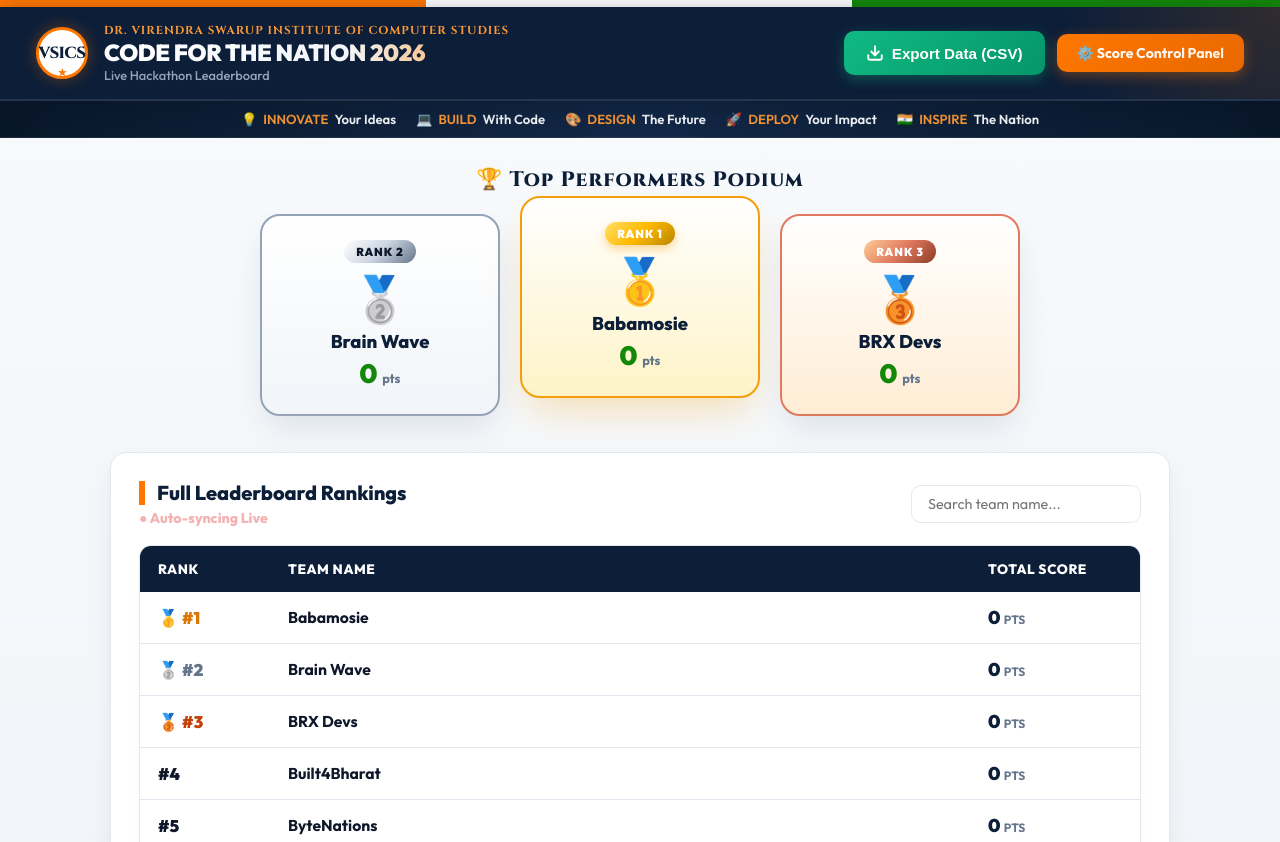
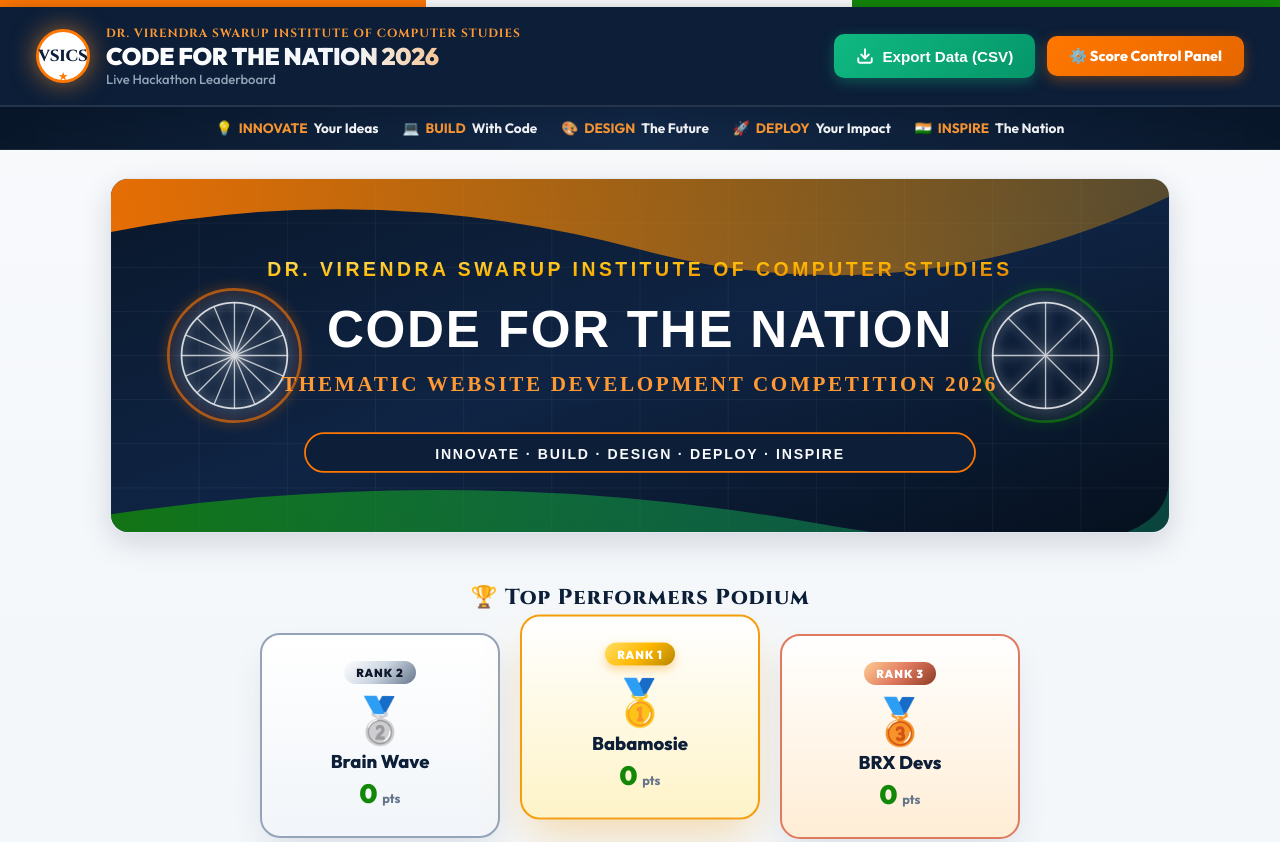
Before and after one commit to sarvasva-dev/CODEFORNATION, a website: page leaderboard.html in a window 1280 px wide. Shown: the top 842 px of the page. Drawn offline with Linux system fonts and the light colour scheme.

Commit message:
feat: embed high quality SVG hero banner and add rich CSS keyframe animations for VSICS theme

```diff
--- a/leaderboard.html
+++ b/leaderboard.html
@@ -44,6 +44,11 @@
   </div>
 
   <main class="container">
+    <!-- SVG Vector Hero Banner -->
+    <div class="hero-banner-wrap">
+      <img src="assets/hero_banner.svg" alt="VSICS Code for the Nation Banner" class="hero-banner-img">
+    </div>
+
     <!-- Top 3 Podium Section -->
     <section class="podium-container">
       <h2 class="podium-title">🏆 Top Performers Podium</h2>
--- a/style.css
+++ b/style.css
@@ -20,8 +20,8 @@
   --text-main: #0F172A;
   --text-muted: #64748B;
   --bg-gradient: linear-gradient(180deg, #F8FAFC 0%, #EDF2F7 100%);
-  --card-shadow: 0 12px 30px -5px rgba(12, 30, 56, 0.08), 0 4px 12px -2px rgba(12, 30, 56, 0.04);
-  --glass-card: rgba(255, 255, 255, 0.95);
+  --card-shadow: 0 14px 35px -5px rgba(12, 30, 56, 0.1), 0 4px 14px -2px rgba(12, 30, 56, 0.04);
+  --glass-card: rgba(255, 255, 255, 0.96);
   --border-color: #E2E8F0;
 }
 
@@ -38,6 +38,33 @@ body {
   min-height: 100vh;
   display: flex;
   flex-direction: column;
+  overflow-x: hidden;
+}
+
+/* Keyframe Animations */
+@keyframes pulseGlow {
+  0%, 100% { box-shadow: 0 0 16px var(--saffron-glow); }
+  50% { box-shadow: 0 0 28px rgba(255, 153, 51, 0.7); }
+}
+
+@keyframes floatPodium {
+  0%, 100% { transform: translateY(-18px); }
+  50% { transform: translateY(-26px); }
+}
+
+@keyframes floatItem {
+  0%, 100% { transform: translateY(0); }
+  50% { transform: translateY(-6px); }
+}
+
+@keyframes slideInUp {
+  from { opacity: 0; transform: translateY(20px); }
+  to { opacity: 1; transform: translateY(0); }
+}
+
+@keyframes shimmer {
+  0% { background-position: -200% 0; }
+  100% { background-position: 200% 0; }
 }
 
 /* Tricolor Banner Top Strip */
@@ -45,14 +72,14 @@ body {
   height: 7px;
   width: 100%;
   background: linear-gradient(90deg, #FF7700 0% 33.3%, #FFFFFF 33.3% 66.6%, #138808 66.6% 100%);
-  box-shadow: 0 2px 8px rgba(0, 0, 0, 0.1);
+  box-shadow: 0 2px 8px rgba(0, 0, 0, 0.15);
 }
 
 /* Top Header Bar */
 .topbar {
   background: var(--navy);
   color: #fff;
-  padding: 16px 36px;
+  padding: 18px 36px;
   display: flex;
   align-items: center;
   justify-content: space-between;
@@ -64,17 +91,6 @@ body {
   overflow: hidden;
 }
 
-.topbar::before {
-  content: '';
-  position: absolute;
-  top: 0;
-  right: 0;
-  width: 300px;
-  height: 100%;
-  background: radial-gradient(circle at 100% 0%, rgba(255, 119, 0, 0.15), transparent 70%);
-  pointer-events: none;
-}
-
 .logo-block {
   display: flex;
   align-items: center;
@@ -82,20 +98,19 @@ body {
 }
 
 .vsics-badge {
-  width: 52px;
-  height: 52px;
+  width: 54px;
+  height: 54px;
   border-radius: 50%;
   background: #ffffff;
   border: 3px solid var(--saffron);
   display: flex;
   align-items: center;
   justify-content: center;
-  box-shadow: 0 0 16px var(--saffron-glow);
+  animation: pulseGlow 3s infinite ease-in-out;
   font-family: 'Cinzel', serif;
   font-weight: 800;
   font-size: 16px;
   color: var(--navy);
-  letter-spacing: -0.5px;
   position: relative;
 }
 
@@ -109,7 +124,7 @@ body {
 
 .brand-info h1 {
   font-family: 'Outfit', sans-serif;
-  font-size: 1.45rem;
+  font-size: 1.5rem;
   font-weight: 900;
   letter-spacing: -0.3px;
   background: linear-gradient(90deg, #FFFFFF 0%, #F1F5F9 60%, var(--saffron-bright) 100%);
@@ -119,7 +134,7 @@ body {
 
 .brand-info .institution {
   font-family: 'Cinzel', serif;
-  font-size: 0.72rem;
+  font-size: 0.74rem;
   font-weight: 700;
   color: var(--saffron-bright);
   letter-spacing: 1px;
@@ -127,7 +142,7 @@ body {
 }
 
 .brand-info .subtitle {
-  font-size: 0.8rem;
+  font-size: 0.82rem;
   color: #94A3B8;
   font-weight: 500;
 }
@@ -142,9 +157,9 @@ body {
 .nav-btn {
   background: linear-gradient(135deg, var(--saffron) 0%, #E66700 100%);
   color: #FFFFFF;
-  font-weight: 700;
-  font-size: 0.88rem;
-  padding: 10px 20px;
+  font-weight: 800;
+  font-size: 0.9rem;
+  padding: 11px 22px;
   border-radius: 10px;
   text-decoration: none;
   transition: all 0.25s ease;
@@ -158,16 +173,15 @@ body {
 .nav-btn:hover {
   transform: translateY(-2px);
   box-shadow: 0 6px 20px rgba(255, 119, 0, 0.5);
-  background: linear-gradient(135deg, #FF881A 0%, var(--saffron) 100%);
 }
 
 .export-btn {
   background: linear-gradient(135deg, #10B981 0%, #059669 100%);
   color: #FFFFFF;
   border: none;
-  font-weight: 700;
-  font-size: 0.88rem;
-  padding: 10px 20px;
+  font-weight: 800;
+  font-size: 0.9rem;
+  padding: 11px 22px;
   border-radius: 10px;
   cursor: pointer;
   display: inline-flex;
@@ -183,19 +197,42 @@ body {
   box-shadow: 0 6px 20px rgba(16, 185, 129, 0.5);
 }
 
+/* Event Hero Image Banner */
+.hero-banner-wrap {
+  width: 100%;
+  border-radius: 18px;
+  overflow: hidden;
+  box-shadow: 0 10px 30px rgba(12, 30, 56, 0.15);
+  margin-bottom: 24px;
+  border: 1px solid var(--border-color);
+  animation: slideInUp 0.6s ease-out;
+}
+
+.hero-banner-img {
+  width: 100%;
+  height: auto;
+  display: block;
+  object-fit: cover;
+  transition: transform 0.4s ease;
+}
+
+.hero-banner-wrap:hover .hero-banner-img {
+  transform: scale(1.02);
+}
+
 /* Event Banner Strip */
 .event-strip {
   background: linear-gradient(90deg, #09172A 0%, #122847 50%, #09172A 100%);
   color: #E2E8F0;
-  padding: 10px 24px;
+  padding: 12px 24px;
   text-align: center;
-  font-size: 0.82rem;
-  font-weight: 600;
+  font-size: 0.85rem;
+  font-weight: 700;
   border-bottom: 1px solid rgba(255, 255, 255, 0.08);
   display: flex;
   justify-content: center;
   align-items: center;
-  gap: 20px;
+  gap: 24px;
   flex-wrap: wrap;
 }
 
@@ -204,6 +241,11 @@ body {
   align-items: center;
   gap: 6px;
   color: #F8FAFC;
+  transition: transform 0.2s;
+}
+
+.tag-item:hover {
+  transform: scale(1.05);
 }
 
 .tag-item span {
@@ -220,17 +262,23 @@ body {
   display: flex;
   flex-direction: column;
   gap: 26px;
+  animation: slideInUp 0.8s ease-out;
 }
 
 /* Card Styling */
 .card {
   background: var(--glass-card);
   backdrop-filter: blur(10px);
-  border-radius: 16px;
+  border-radius: 18px;
   padding: 28px;
   box-shadow: var(--card-shadow);
   border: 1px solid var(--border-color);
   position: relative;
+  transition: transform 0.3s ease, box-shadow 0.3s ease;
+}
+
+.card:hover {
+  box-shadow: 0 18px 40px -5px rgba(12, 30, 56, 0.14);
 }
 
 .card-header {
@@ -244,15 +292,15 @@ body {
 
 .card h2 {
   color: var(--navy);
-  font-size: 1.25rem;
+  font-size: 1.3rem;
   font-weight: 800;
   border-left: 6px solid var(--saffron);
-  padding-left: 12px;
+  padding-left: 14px;
   line-height: 1.2;
 }
 
 .section-desc {
-  font-size: 0.85rem;
+  font-size: 0.88rem;
   color: var(--text-muted);
   width: 100%;
   margin-top: 4px;
@@ -260,7 +308,7 @@ body {
 
 .badge {
   font-size: 0.78rem;
-  font-weight: 700;
+  font-weight: 800;
   padding: 6px 14px;
   border-radius: 20px;
   letter-spacing: 0.3px;
@@ -285,7 +333,7 @@ body {
 
 .form-group label {
   display: block;
-  font-size: 0.88rem;
+  font-size: 0.9rem;
   font-weight: 700;
   color: var(--navy);
   margin-bottom: 8px;
@@ -297,11 +345,11 @@ body {
   padding: 13px 16px;
   border: 1.5px solid var(--border-color);
   border-radius: 10px;
-  font-size: 0.95rem;
+  font-size: 0.98rem;
   font-family: inherit;
   background-color: #F8FAFC;
   color: var(--text-main);
-  transition: all 0.2s;
+  transition: all 0.25s;
 }
 
 .form-group select:focus,
@@ -442,6 +490,7 @@ tbody tr:hover { background: #F8FAFC; }
 .quick-btn.plus-btn:hover {
   background: #2563EB;
   color: #FFFFFF;
+  transform: translateY(-1px);
 }
 
 .quick-btn.minus-btn {
@@ -452,6 +501,7 @@ tbody tr:hover { background: #F8FAFC; }
 .quick-btn.minus-btn:hover {
   background: #DC2626;
   color: #FFFFFF;
+  transform: translateY(-1px);
 }
 
 .btn-save {
@@ -474,10 +524,10 @@ tbody tr:hover { background: #F8FAFC; }
 
 .podium-title {
   font-family: 'Cinzel', serif;
-  font-size: 1.3rem;
+  font-size: 1.35rem;
   font-weight: 800;
   color: var(--navy);
-  margin-bottom: 20px;
+  margin-bottom: 22px;
   letter-spacing: 1px;
 }
 
@@ -493,25 +543,27 @@ tbody tr:hover { background: #F8FAFC; }
 .podium-item {
   background: #FFFFFF;
   border-radius: 20px;
-  padding: 24px 28px;
+  padding: 26px 28px;
   text-align: center;
   box-shadow: 0 16px 36px -8px rgba(12, 30, 56, 0.12);
   min-width: 180px;
   flex: 1;
   max-width: 240px;
   position: relative;
-  transition: transform 0.3s cubic-bezier(0.175, 0.885, 0.32, 1.275);
+  transition: all 0.3s cubic-bezier(0.175, 0.885, 0.32, 1.275);
 }
 
-.podium-item:hover { transform: translateY(-6px); }
+.podium-item:hover {
+  transform: translateY(-8px);
+}
 
 /* 1st Place Gold */
 .podium-item.rank-1 {
   order: 2;
-  transform: translateY(-18px);
   border: 2px solid #F59E0B;
   background: linear-gradient(180deg, #FFFFFF 0%, #FEF3C7 100%);
-  box-shadow: 0 20px 40px -10px rgba(245, 158, 11, 0.3);
+  box-shadow: 0 22px 45px -10px rgba(245, 158, 11, 0.35);
+  animation: floatPodium 4s infinite ease-in-out;
 }
 .podium-item.rank-1 .podium-badge {
   background: var(--gold-gradient);
@@ -524,6 +576,7 @@ tbody tr:hover { background: #F8FAFC; }
   order: 1;
   border: 2px solid #94A3B8;
   background: linear-gradient(180deg, #FFFFFF 0%, #F1F5F9 100%);
+  animation: floatItem 4s infinite ease-in-out;
 }
 .podium-item.rank-2 .podium-badge {
   background: var(--silver-gradient);
@@ -535,6 +588,7 @@ tbody tr:hover { background: #F8FAFC; }
   order: 3;
   border: 2px solid #E07A5F;
   background: linear-gradient(180deg, #FFFFFF 0%, #FFEDD5 100%);
+  animation: floatItem 4s infinite ease-in-out 0.5s;
 }
 .podium-item.rank-3 .podium-badge {
   background: var(--bronze-gradient);
@@ -555,6 +609,11 @@ tbody tr:hover { background: #F8FAFC; }
   font-size: 2.8rem;
   line-height: 1;
   margin: 6px 0;
+  transition: transform 0.3s;
+}
+
+.podium-item:hover .podium-medal {
+  transform: scale(1.15) rotate(5deg);
 }
 
 .podium-name {
@@ -602,11 +661,11 @@ tbody tr:hover { background: #F8FAFC; }
 }
 
 .search-box input {
-  padding: 9px 16px;
+  padding: 10px 16px;
   border: 1.5px solid var(--border-color);
   border-radius: 10px;
   font-size: 0.9rem;
-  width: 230px;
+  width: 240px;
   font-family: inherit;
 }
 .search-box input:focus {
@@ -646,15 +705,16 @@ tbody tr:hover { background: #F8FAFC; }
 .poster-footer {
   background: var(--navy);
   color: #FFFFFF;
-  padding: 20px;
+  padding: 22px;
   text-align: center;
-  font-size: 0.85rem;
+  font-size: 0.88rem;
   border-top: 3px solid var(--saffron);
+  margin-top: auto;
 }
 
 .poster-footer .slogan {
   font-weight: 900;
-  font-size: 1rem;
+  font-size: 1.05rem;
   color: var(--saffron-bright);
   letter-spacing: 0.5px;
   margin-bottom: 6px;
@@ -668,8 +728,8 @@ tbody tr:hover { background: #F8FAFC; }
   .topbar { padding: 14px 18px; }
   .card { padding: 20px; }
   .btn-row { flex-direction: column; }
-  .podium-item.rank-1 { transform: none; order: 1; }
-  .podium-item.rank-2 { order: 2; }
-  .podium-item.rank-3 { order: 3; }
+  .podium-item.rank-1 { transform: none; animation: none; order: 1; }
+  .podium-item.rank-2 { order: 2; animation: none; }
+  .podium-item.rank-3 { order: 3; animation: none; }
   .search-box input { width: 100%; }
 }
```
Also changed, not shown: index.html (+5 -0 lines), assets/hero_banner.svg (added).
